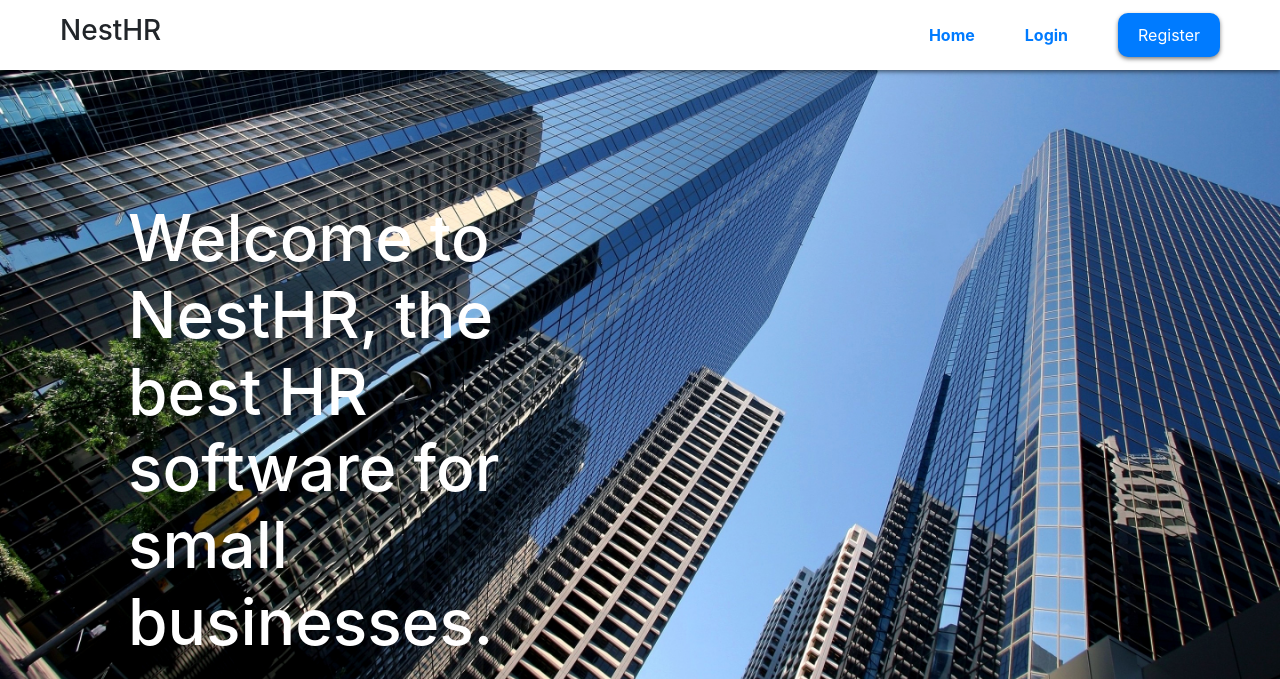
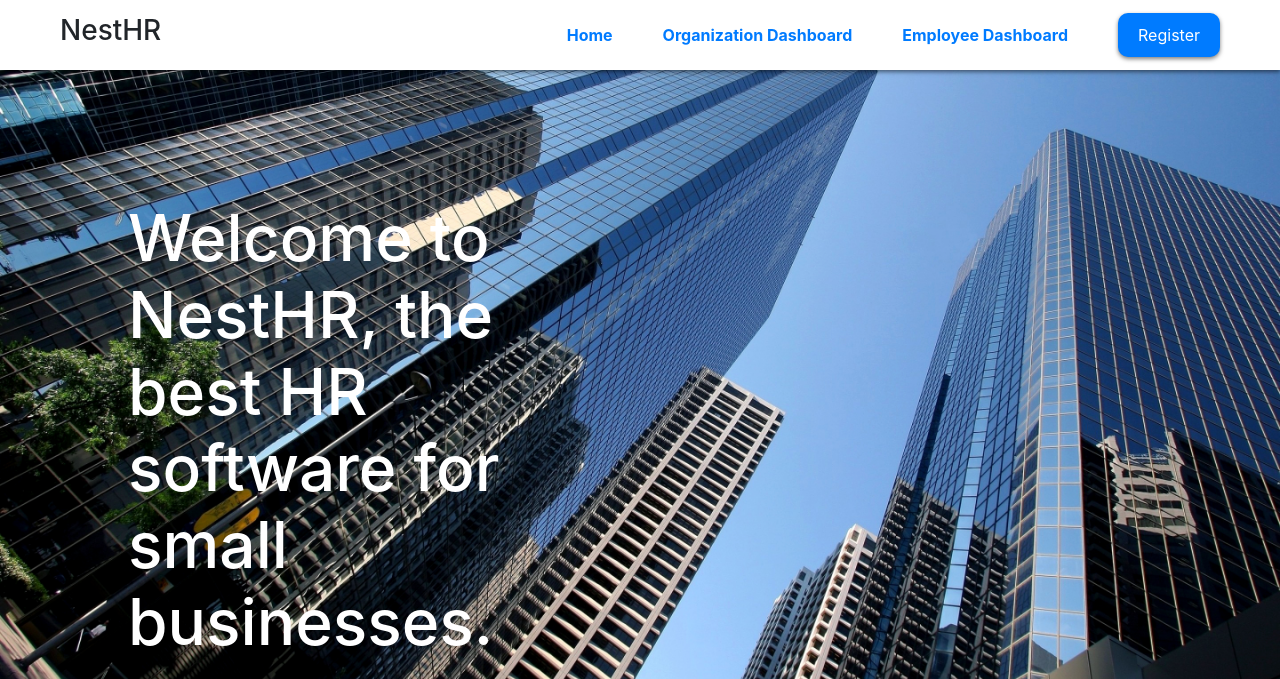
Before and after one commit to harrisiva/NestHR, a Flask app: page / in a window 1280 px wide. Shown: the top 679 px of the page. Run offline with Flask 3, Linux system fonts and the light colour scheme; parts of the project's set-up code (start-up, migrations or seed data) failed here and were passed over; some libraries are stand-ins or nearby versions.

Commit message:
added correct action to navbar options (and added employee dashboard option

```diff
--- a/web/website/templates/partials/navbar.html
+++ b/web/website/templates/partials/navbar.html
@@ -35,7 +35,7 @@
 				>Home</a
 			>
 			<a
-				href="/"
+				href="/organization-dashboard"
 				style="
 					color: var(--blue);
 					font-weight: bold;
@@ -43,7 +43,17 @@
 					font-size: var(--font-size-p-large);
 					transition: 300ms;
 				"
-				>Login</a
+				>Organization Dashboard</a
+			>
+			<a
+			href="/organization-dashboard"
+			style="
+				color: var(--blue);
+				font-weight: bold;
+				font-family: var(--inter);
+				font-size: var(--font-size-p-large);
+				transition: 300ms;
+			"> Employee Dashboard</a
 			>
 			<a
 				href="/"
```
